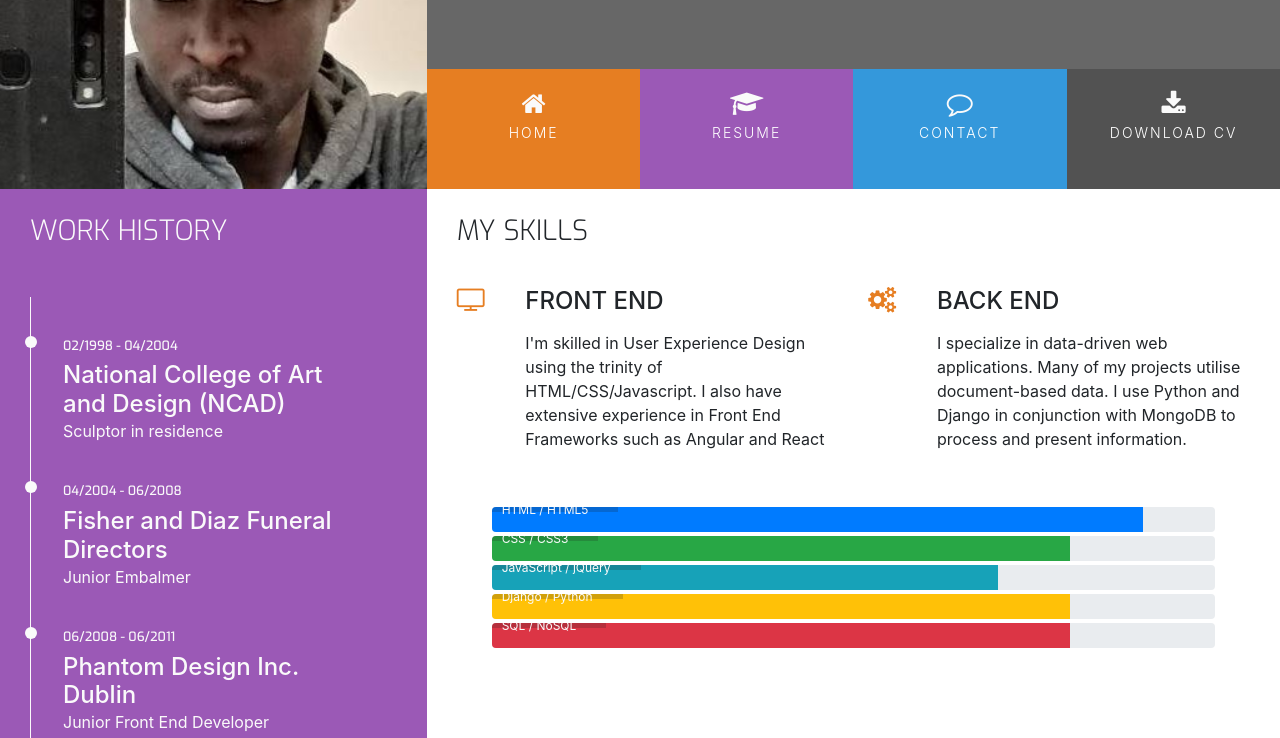
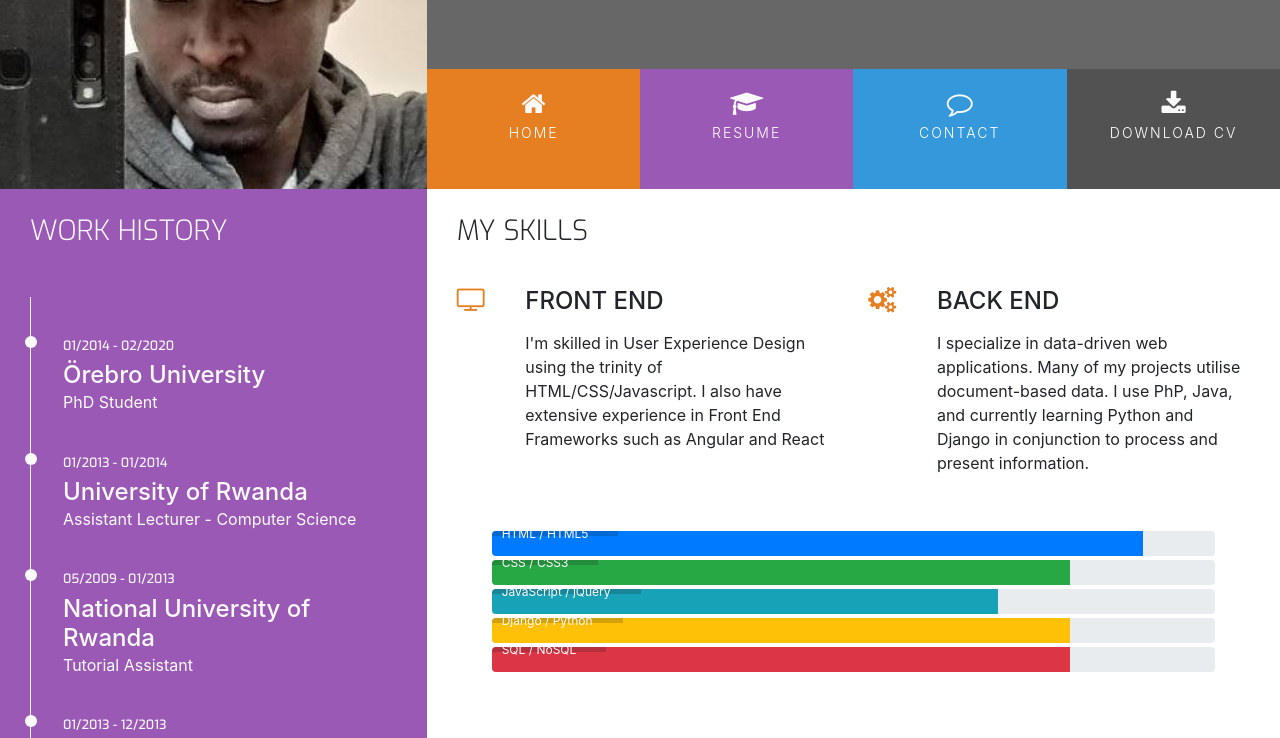
Before and after one commit to tdamas3d/Jean-ux-resume, a plain HTML site: page resume.html in a window 1280 px wide. Shown: the part 180-918 px from the top of the page. Drawn offline with nearby package versions, Linux system fonts and the light colour scheme.

Commit message:
Update resume.html

```diff
--- a/resume.html
+++ b/resume.html
@@ -56,20 +56,20 @@
                     </div>
                 </div>
                 <div class="history-items">
-                    <div class="timeline-item" data-dates="02/1998 - 04/2004">
-                        <h4>National College of Art and Design (NCAD)</h4>
-                        <p>Sculptor in residence</p>
+                    <div class="timeline-item" data-dates="01/2014 - 02/2020">
+                        <h4>Örebro University</h4>
+                        <p>PhD Student</p>
                     </div>
-                    <div class="timeline-item" data-dates="04/2004 - 06/2008">
-                        <h4>Fisher and Diaz Funeral Directors</h4>
-                        <p>Junior Embalmer</p>
+                    <div class="timeline-item" data-dates="01/2013 - 01/2014">
+                        <h4> University of Rwanda</h4>
+                        <p>Assistant Lecturer - Computer Science</p>
                     </div>
-                    <div class="timeline-item" data-dates="06/2008 - 06/2011">
-                        <h4>Phantom Design Inc. Dublin</h4>
-                        <p>Junior Front End Developer</p>
+                    <div class="timeline-item" data-dates="05/2009 - 01/2013">
+                        <h4>National University of Rwanda</h4>
+                        <p>Tutorial Assistant</p>
                     </div>
-                    <div class="timeline-item" data-dates="06/2011 - Present">
-                        <h4>Hooli Inc. Silicon Valley</h4>
+                    <div class="timeline-item" data-dates="01/2013 - 12/2013">
+                        <h4>Rwanda Development Gateway</h4>
                         <p>Full Stack Web Developer</p>
                     </div>
                 </div>
@@ -102,7 +102,7 @@
                             <div class="col-10">
                                 <h4 class="three-reasons-heading uppercase">Back End</h4>
                                 <p>
-                                    I specialize in data-driven web applications. Many of my projects utilise document-based data. I use Python and Django in conjunction with MongoDB to process and present information.
+                                    I specialize in data-driven web applications. Many of my projects utilise document-based data. I use PhP, Java, and currently learning Python and Django in conjunction to process and present information.
                                 </p>
                             </div>
                         </div>
```
